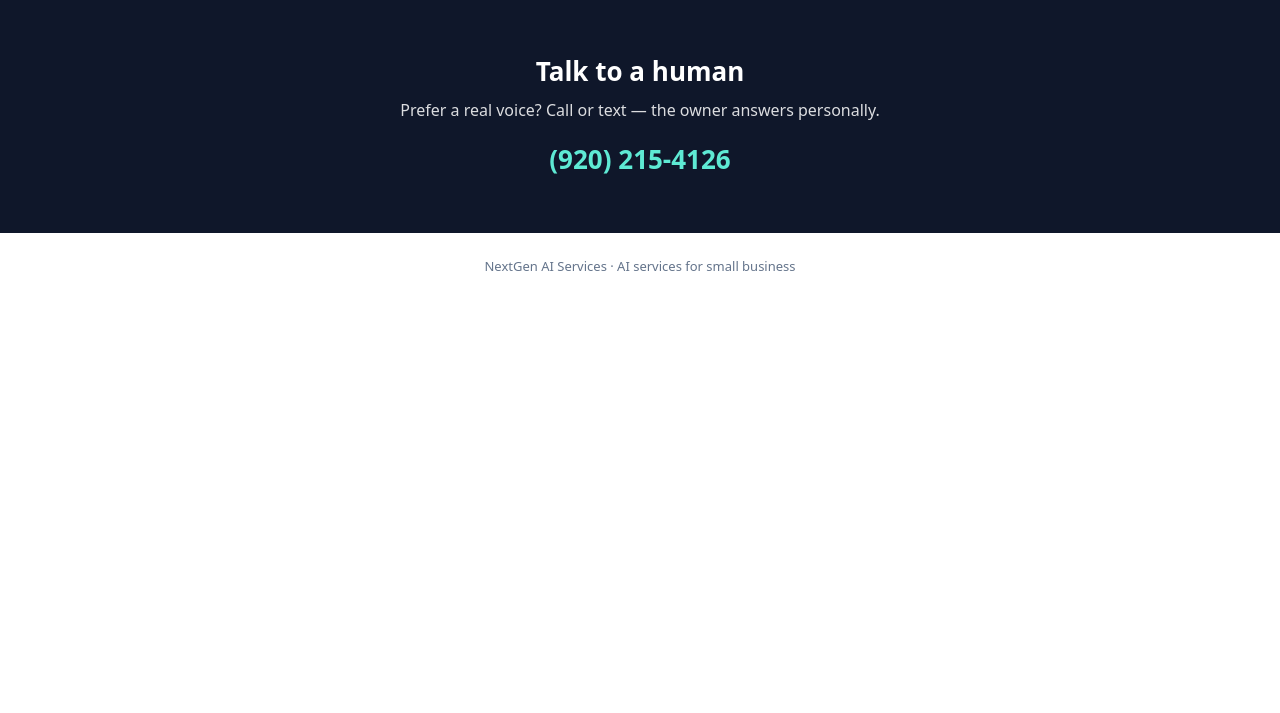
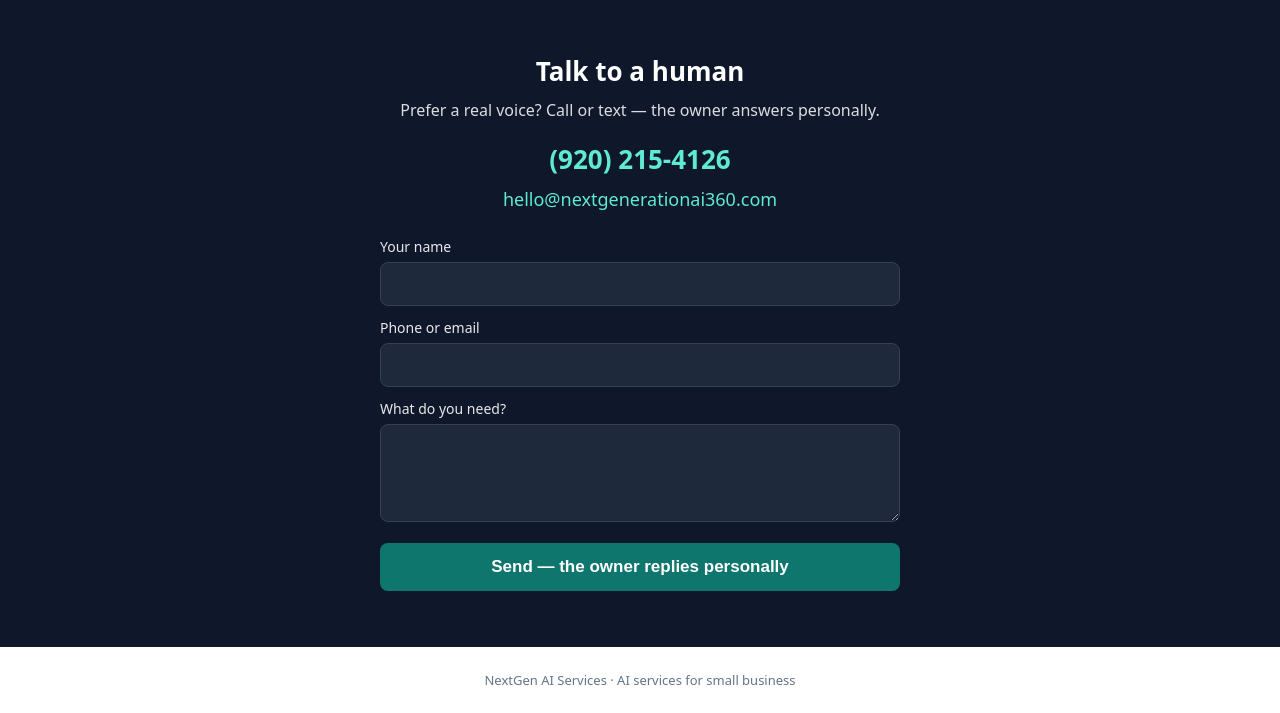
Before and after one commit to NextGenAILLC/nextgen-ai-services, a plain HTML site: page index.html in a window 1280 px wide. Shown: the part 1428-2141 px from the top of the page. Before the commit the page ends 1727 px from the top, so only its background shows below. Drawn offline with Linux system fonts and the light colour scheme.

Commit message:
Wire lead form to Formspree (NextGen AI Services - Leads)

```diff
--- a/index.html
+++ b/index.html
@@ -31,6 +31,11 @@
   .contact h2 { color: #fff; }
   .contact p { opacity: .85; margin-bottom: 20px; font-size: 16px; }
   .contact a.tel { display: inline-block; font-size: 26px; font-weight: 700; color: #5eead4; text-decoration: none; }
+  .contact a.mail { display: block; margin-top: 10px; font-size: 18px; color: #5eead4; text-decoration: none; }
+  .contact form { max-width: 520px; margin: 26px auto 0; text-align: left; }
+  .contact label { display: block; font-size: 14px; margin: 12px 0 6px; opacity: .9; }
+  .contact input, .contact textarea { width: 100%; box-sizing: border-box; padding: 12px; border-radius: 8px; border: 1px solid #334155; background: #1e293b; color: #fff; font-size: 16px; }
+  .contact button { margin-top: 16px; width: 100%; padding: 14px; border: 0; border-radius: 8px; background: #0f766e; color: #fff; font-size: 17px; font-weight: 700; cursor: pointer; }
   .foot { text-align: center; padding: 24px; font-size: 13px; color: #64748b; }
 </style>
 </head>
@@ -69,6 +74,17 @@
   <h2>Talk to a human</h2>
   <p>Prefer a real voice? Call or text — the owner answers personally.</p>
   <a class="tel" href="tel:+19202154126">(920) 215-4126</a>
+  <a class="mail" href="mailto:hello@nextgenerationai360.com">hello@nextgenerationai360.com</a>
+  <form action="https://formspree.io/f/xppqygbw" method="POST">
+    <input type="hidden" name="_subject" value="New lead — NextGen AI Services page">
+    <label for="lead-name">Your name</label>
+    <input id="lead-name" type="text" name="name" required autocomplete="name">
+    <label for="lead-contact">Phone or email</label>
+    <input id="lead-contact" type="text" name="contact" required autocomplete="tel">
+    <label for="lead-msg">What do you need?</label>
+    <textarea id="lead-msg" name="message" rows="4"></textarea>
+    <button type="submit">Send — the owner replies personally</button>
+  </form>
 </div>
 
 <div class="foot">NextGen AI Services · AI services for small business</div>
@@ -158,7 +174,7 @@
     if (/service|offer|do you do/.test(t))
       return "AI chat assistants, done-for-you websites, domain management, business email, social handle setup, and virtual business addresses. Which sounds most useful?";
     if (/human|call|phone|contact/.test(t))
-      return "You can call or text the owner directly at (920) 215-4126 — or leave your number here and he'll call you back personally.";
+      return "You can call or text the owner directly at (920) 215-4126 — or use the contact form on this page and he'll get back to you personally.";
     return "Great question — we help small businesses use AI for the stuff that eats their day: answering questions, capturing leads, never missing a customer. What kind of business are you in?";
   }
 
```
